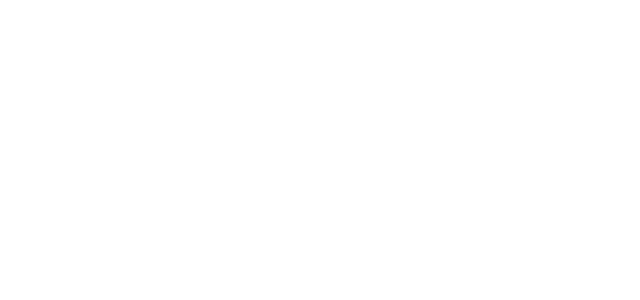
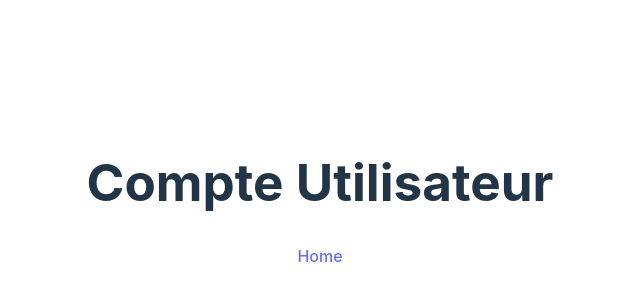
Before and after one commit to AnyJulian/shifoumi, a React (Vite) app: page /compteutilisateur in a window 1280 px wide. Shown: the part 206-506 px from the top of the page, without its empty margins (320-960 px from the left). Built offline with nearby package versions, Linux system fonts and the light colour scheme.

Commit message:
navigation

```diff
--- a/src/App.jsx
+++ b/src/App.jsx
@@ -11,7 +11,7 @@
     <BrowserRouter>
       <Routes>
           <Route path='/' element={<HomePage />}/>
-          <Route path='/compteutilisateur' element={<compteUtilisateur />}/>
+          <Route path='/compteutilisateur' element={<CompteUtilisateur />}/>
       </Routes>
     </BrowserRouter>
     </>
--- a/src/pages/HomePage.jsx
+++ b/src/pages/HomePage.jsx
@@ -1,12 +1,12 @@
 import React from 'react'
-import {Link} from 'react-router-dom'
+import { Link } from 'react-router-dom'
 
 function HomePage() {
   return (
     <>
-    <div>HomePage</div>
 
-    <Link to='/compteutilisateur'>KOUKOU</Link>
+      <div>HomePage</div>
+      <Link to='/compteutilisateur'>Compte</Link>
 
     </>
 
--- a/src/pages/compteUtilisateur.jsx
+++ b/src/pages/compteUtilisateur.jsx
@@ -1,10 +1,11 @@
 import React from 'react'
+import { Link } from 'react-router-dom'
 
 function compteUtilisateur() {
   return (
     <>
         <h1>Compte Utilisateur</h1>
-        <Link to='/compteUtilisateur'>KOUKOU</Link>
+        <Link to='/'>Home</Link>
     </>
   )
 }
```
